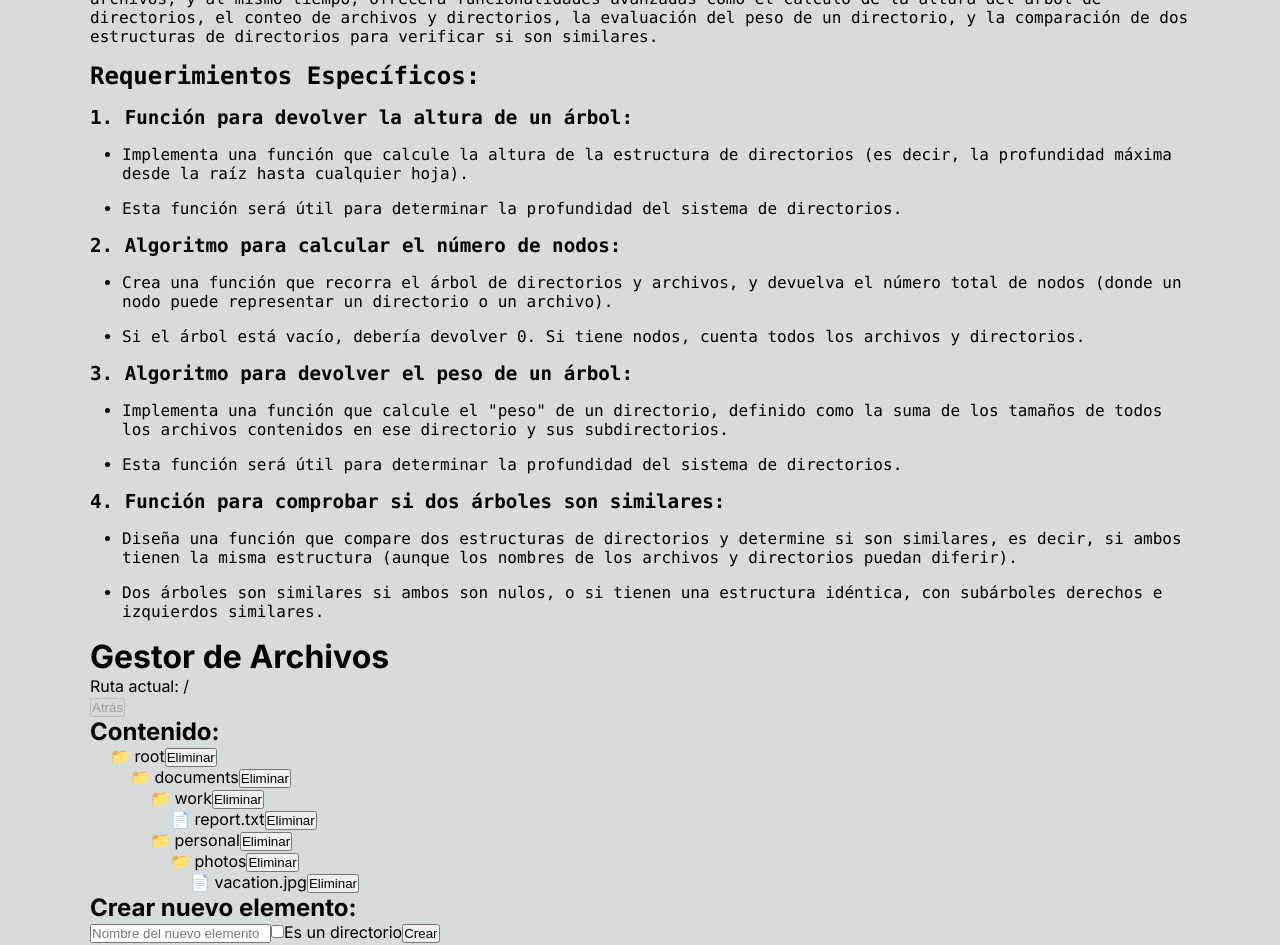
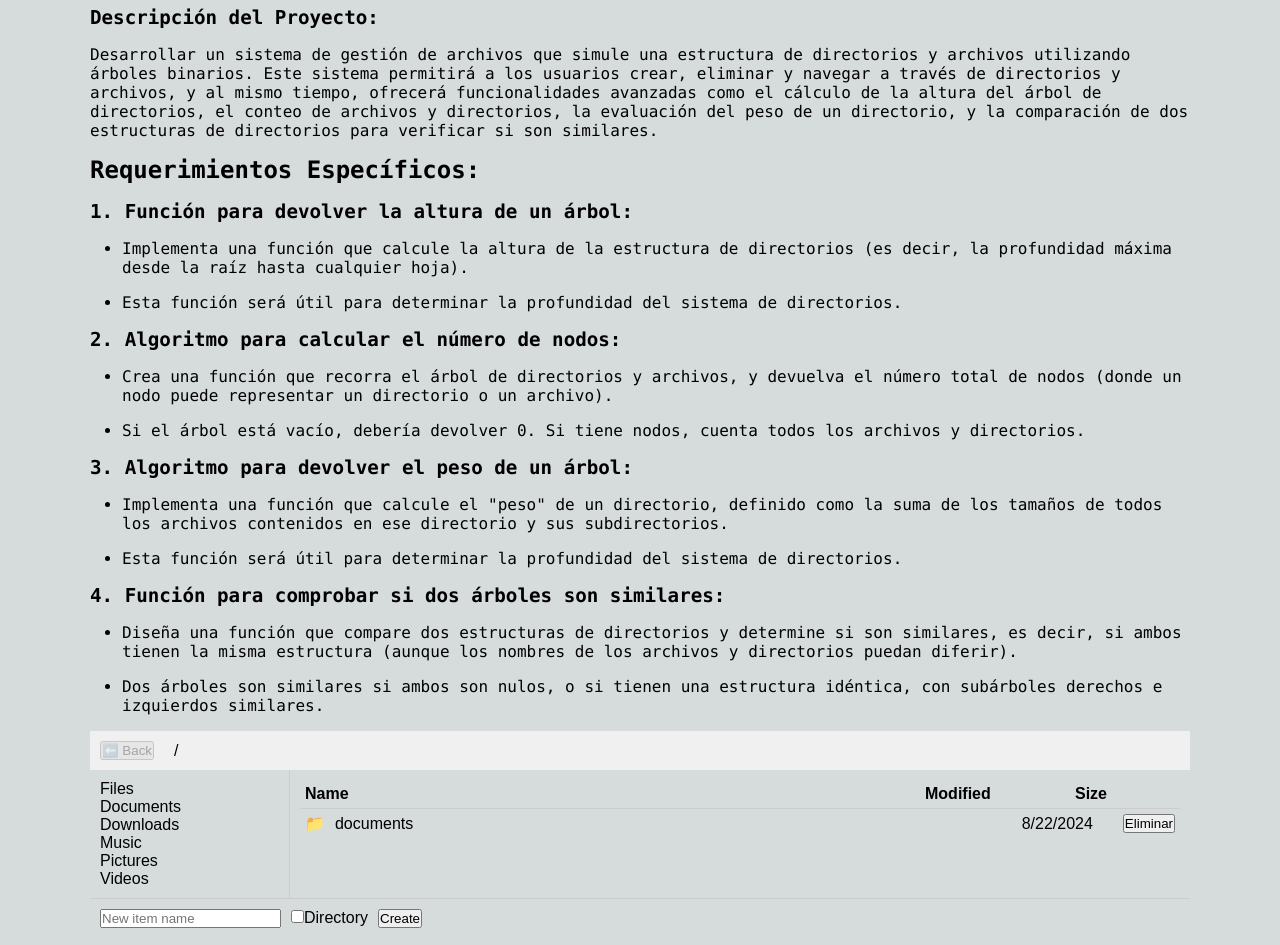
Before and after one commit to MrJohanF/trees, a Next.js app: page / in a window 1280 px wide. Shown: the top 945 px of the page. Built offline with nearby package versions, Linux system fonts and the light colour scheme.

Commit message:
refactor: Improve file manager UI and functionality

```diff
--- a/src/app/pages/file-manager.js
+++ b/src/app/pages/file-manager.js
@@ -5,21 +5,36 @@ import { defaultFileSystem } from '../lib/fileSystem';
 
 function FileSystemNode({ node, onDelete, onNavigate, currentPath }) {
     const fullPath = [...currentPath, node.name].join('/');
+    const isSelected = false; // Puedes implementar la selección si lo deseas
+
     return (
-        <div style={{ marginLeft: '20px' }}>
-            <span onClick={() => onNavigate(node, fullPath)}>
-                {node.isDirectory ? '📁' : '📄'} {node.name}
+        <div
+            style={{
+                display: 'flex',
+                alignItems: 'center',
+                padding: '5px',
+                backgroundColor: isSelected ? '#e6f3ff' : 'transparent',
+                cursor: 'pointer'
+            }}
+            onClick={() => onNavigate(node, fullPath)}
+        >
+            <span style={{ marginRight: '10px' }}>
+                {node.isDirectory ? '📁' : '📄'}
             </span>
-            <button onClick={() => onDelete(fullPath)}>Eliminar</button>
-            {node.isDirectory && node.children.map((child, index) => (
-                <FileSystemNode
-                    key={index}
-                    node={child}
-                    onDelete={onDelete}
-                    onNavigate={onNavigate}
-                    currentPath={[...currentPath, node.name]}
-                />
-            ))}
+            <span style={{ flexGrow: 1 }}>{node.name}</span>
+            <span style={{ marginRight: '20px' }}>
+                {new Date().toLocaleDateString()} {/* Usamos la fecha actual como ejemplo */}
+            </span>
+            <span>{node.isDirectory ? '' : `${node.size} KB`}</span>
+            <button
+                onClick={(e) => {
+                    e.stopPropagation();
+                    onDelete(fullPath);
+                }}
+                style={{ marginLeft: '10px' }}
+            >
+                Eliminar
+            </button>
         </div>
     );
 }
@@ -73,41 +88,58 @@ export default function FileManager() {
     };
 
     return (
-        <div>
-            <h1>Gestor de Archivos</h1>
-            <p>Ruta actual: /{currentPath.join('/')}</p>
-            <button onClick={handleBack} disabled={currentPath.length === 0}>Atrás</button>
+        <div style={{ fontFamily: 'Arial, sans-serif' }}>
+            <div style={{ display: 'flex', alignItems: 'center', padding: '10px', backgroundColor: '#f0f0f0' }}>
+                <button onClick={handleBack} disabled={currentPath.length === 0}>⬅️ Back</button>
+                <span style={{ marginLeft: '20px' }}>/{currentPath.join('/')}</span>
+            </div>
 
-            <h2>Contenido:</h2>
+            <div style={{ display: 'flex' }}>
+                <div style={{ width: '200px', padding: '10px', borderRight: '1px solid #ccc' }}>
+                    {/* Aquí puedes agregar una vista de árbol si lo deseas */}
+                    <div>Files</div>
+                    <div>Documents</div>
+                    <div>Downloads</div>
+                    <div>Music</div>
+                    <div>Pictures</div>
+                    <div>Videos</div>
+                </div>
 
+                <div style={{ flexGrow: 1, padding: '10px' }}>
+                    <div style={{ display: 'flex', fontWeight: 'bold', borderBottom: '1px solid #ccc', padding: '5px' }}>
+                        <span style={{ flexGrow: 1 }}>Name</span>
+                        <span style={{ width: '150px' }}>Modified</span>
+                        <span style={{ width: '100px' }}>Size</span>
+                    </div>
+                    {getCurrentNode().children.map((child, index) => (
                         <FileSystemNode
-                node={getCurrentNode()}
+                            key={index}
+                            node={child}
                             onDelete={handleDelete}
                             onNavigate={handleNavigate}
                             currentPath={currentPath}
                         />
+                    ))}
+                </div>
+            </div>
 
-            <h2>Crear nuevo elemento:</h2>
+            <div style={{ padding: '10px', borderTop: '1px solid #ccc' }}>
                 <input
                     type="text"
                     value={newItemName}
                     onChange={(e) => setNewItemName(e.target.value)}
-                placeholder="Nombre del nuevo elemento"
+                    placeholder="New item name"
                 />
-            <label>
+                <label style={{ marginLeft: '10px' }}>
                     <input
                         type="checkbox"
                         checked={isDirectory}
                         onChange={(e) => setIsDirectory(e.target.checked)}
                     />
-                Es un directorio
+                    Directory
                 </label>
-            <button onClick={handleCreate}>Crear</button>
-
-            <h2>Estadísticas:</h2>
-            <p>Altura del árbol: {defaultFileSystem.getHeight()}</p>
-            <p>Número de nodos: {defaultFileSystem.countNodes()}</p>
-            <p>Peso total: {defaultFileSystem.getWeight()} bytes</p>
+                <button onClick={handleCreate} style={{ marginLeft: '10px' }}>Create</button>
+            </div>
         </div>
     );
 }
```
Lines whose indentation alone changed are shown as unchanged.
